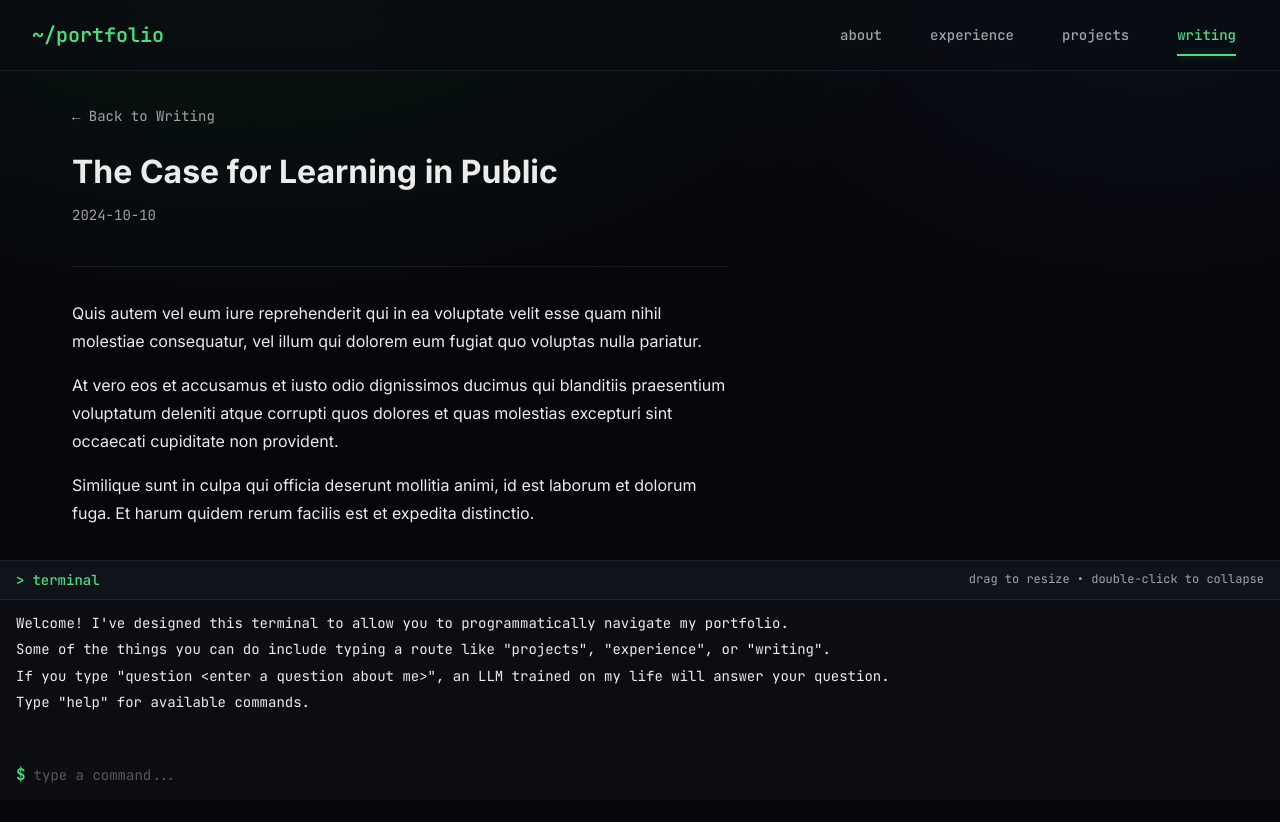
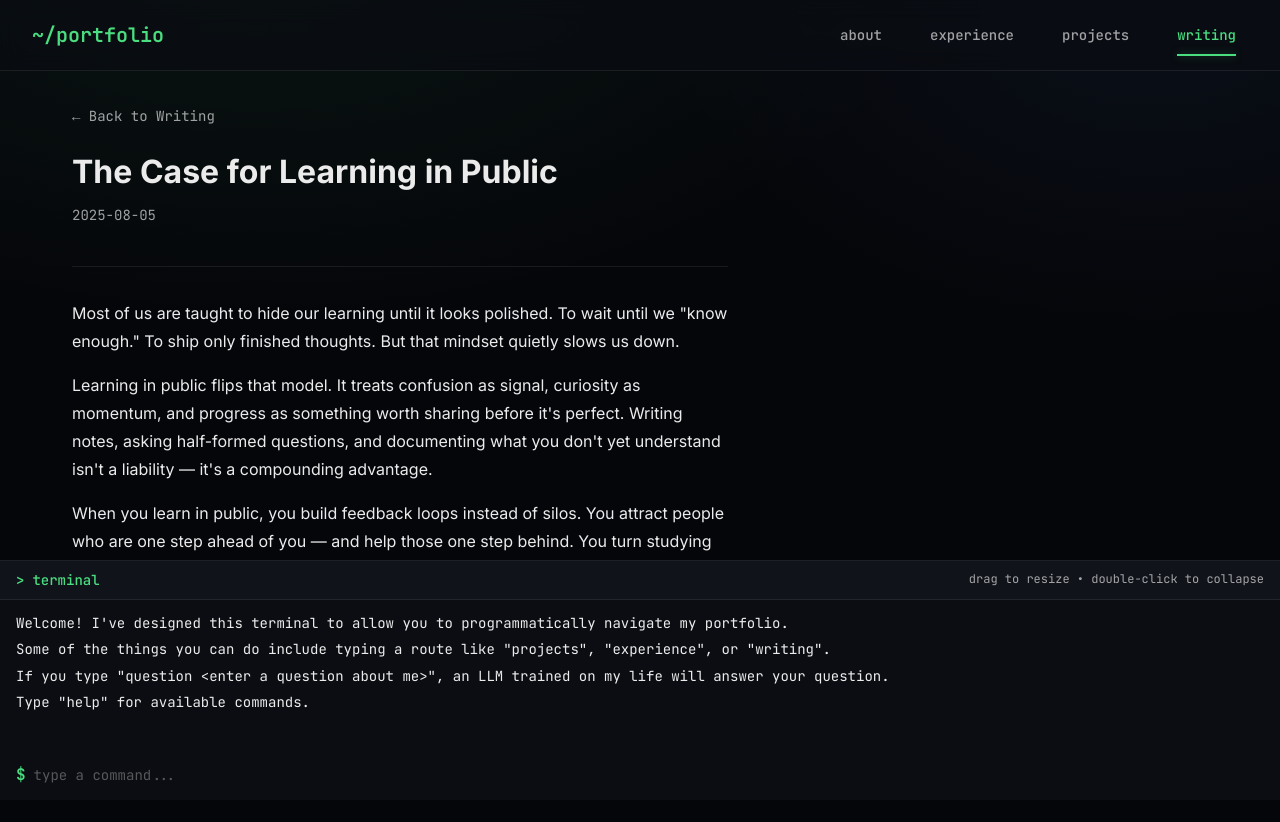
Before and after one commit to kevinclb/portfolio, a React (Vite) app: page /writing/learning-in-public in a window 1280 px wide. Shown: the top 822 px of the page. Before the commit the page ends 800 px from the top, so only its background shows below. Built offline with nearby package versions, Linux system fonts and the light colour scheme.

Commit message:
fix one of my articles to be my own

```diff
--- a/src/data/writing.ts
+++ b/src/data/writing.ts
@@ -32,12 +32,16 @@ Ut enim ad minima veniam, quis nostrum exercitationem ullam corporis suscipit la
   {
     slug: 'learning-in-public',
     title: 'The Case for Learning in Public',
-    date: '2024-10-10',
+    date: '2025-08-05',
     summary: 'How sharing your learning journey can accelerate growth and build meaningful connections in the developer community.',
-    content: `Quis autem vel eum iure reprehenderit qui in ea voluptate velit esse quam nihil molestiae consequatur, vel illum qui dolorem eum fugiat quo voluptas nulla pariatur.
+    content: `Most of us are taught to hide our learning until it looks polished. To wait until we "know enough." To ship only finished thoughts. But that mindset quietly slows us down.
 
-At vero eos et accusamus et iusto odio dignissimos ducimus qui blanditiis praesentium voluptatum deleniti atque corrupti quos dolores et quas molestias excepturi sint occaecati cupiditate non provident.
+Learning in public flips that model. It treats confusion as signal, curiosity as momentum, and progress as something worth sharing before it's perfect. Writing notes, asking half-formed questions, and documenting what you don't yet understand isn't a liability — it's a compounding advantage.
 
-Similique sunt in culpa qui officia deserunt mollitia animi, id est laborum et dolorum fuga. Et harum quidem rerum facilis est et expedita distinctio.`,
+When you learn in public, you build feedback loops instead of silos. You attract people who are one step ahead of you — and help those one step behind. You turn studying into leverage, and practice into proof of work. Over time, your thinking sharpens faster because it's exposed to reality, not just your own head.
+
+This isn't about personal branding or chasing an audience. It's about building a habit of honest thinking, visible iteration, and long-term skill accumulation. The internet just happens to be the best notebook we've ever had.
+
+Learning in public doesn't mean you're an expert. It means you're serious.`,
   },
 ]
```
